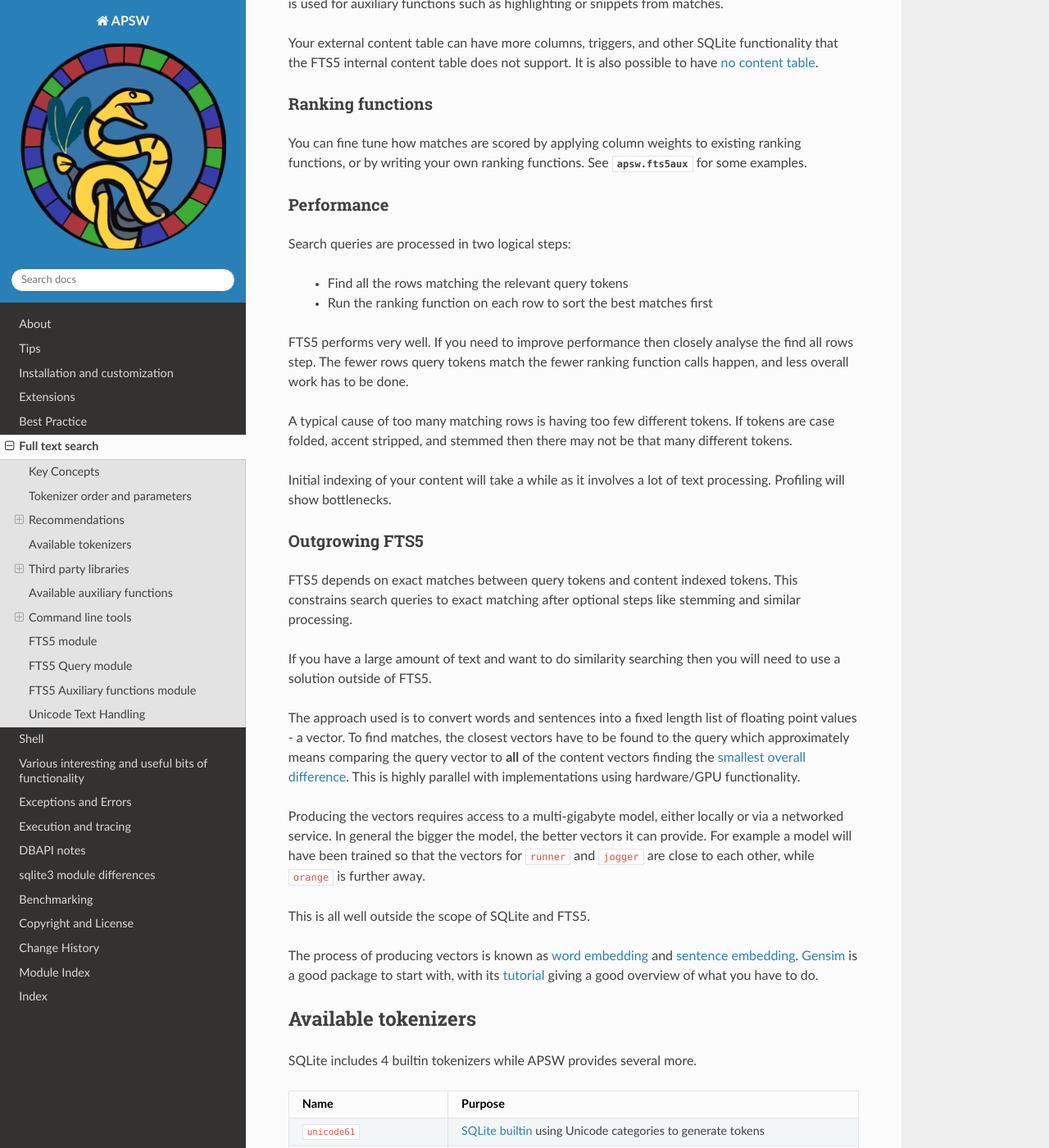
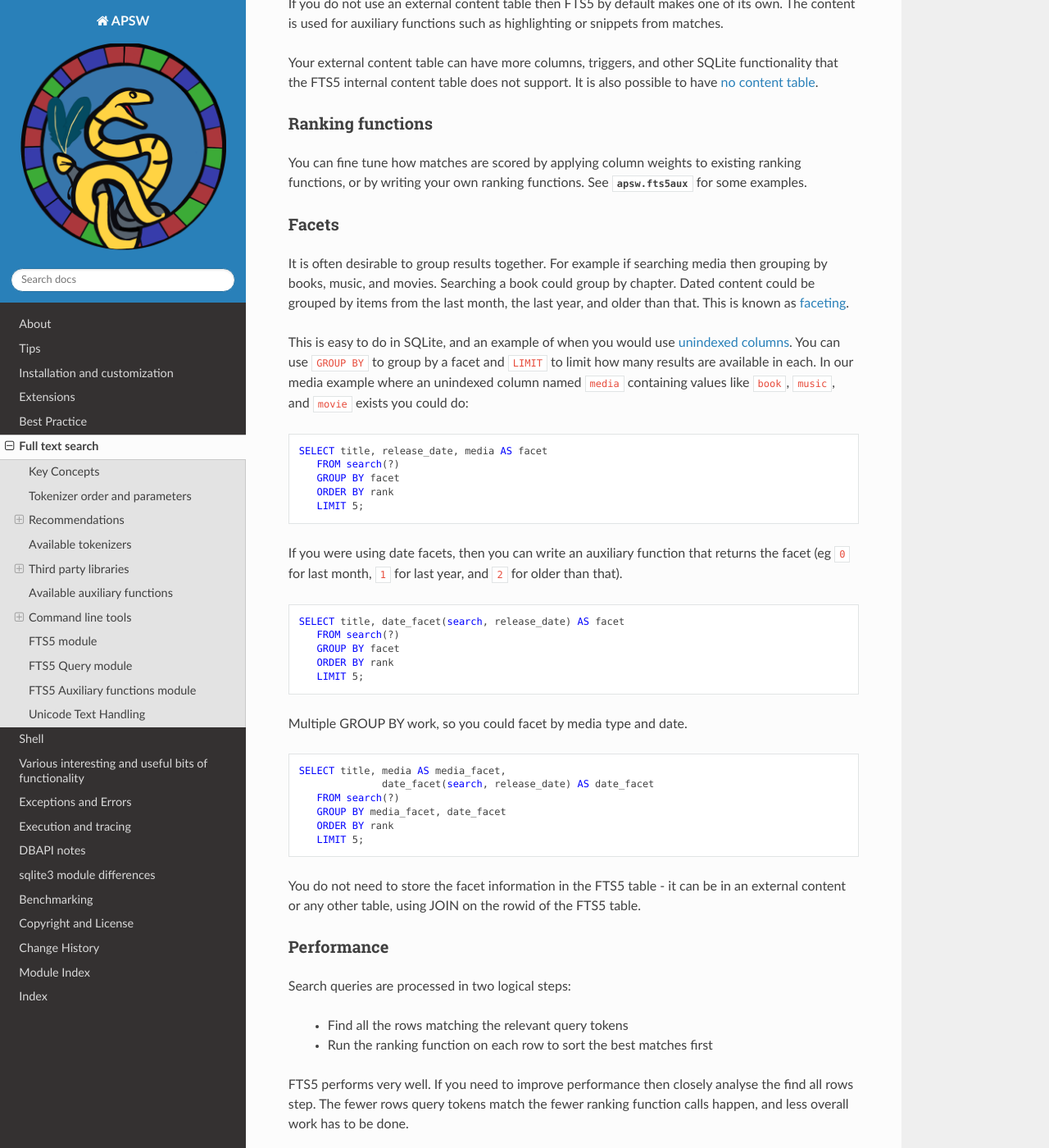
Before and after one commit to rogerbinns/apsw, a Sphinx documentation site: the page built from doc/textsearch.rst, in a window 1280 px wide and 1400 px high, scrolled down 5229 px. Shown: the whole window at 82% size. Built offline with Sphinx 7.4.7 and the Read the Docs theme 3.1.0, drawn with Linux system fonts in a browser that asks for light colours; pages that are not in the unit, such as notebooks, are missing from menus; the version number is read from the project's files by our own code.

Commit message:
Add doc about facets

```diff
--- a/doc/textsearch.rst
+++ b/doc/textsearch.rst
@@ -267,6 +267,59 @@
 You can fine tune how matches are scored by applying column weights to
 existing ranking functions, or by writing your own ranking functions.
 See :mod:`apsw.fts5aux` for some examples.
+
+Facets
+------
+
+It is often desirable to group results together.  For example if
+searching media then grouping by books, music, and movies.  Searching
+a book could group by chapter.  Dated content could be grouped by
+items from the last month, the last year, and older than that.  This
+is known as `faceting
+<https://en.wikipedia.org/wiki/Faceted_search>`__.
+
+This is easy to do in SQLite, and an example of when you would use
+`unindexed columns
+<https://www.sqlite.org/fts5.html#the_unindexed_column_option>`__.
+You can use ``GROUP BY`` to group by a facet and ``LIMIT`` to limit
+how many results are available in each.  In our media example where an
+unindexed column named ``media`` containing values like ``book``,
+``music``, and ``movie`` exists you could do:
+
+.. code-block:: sql
+
+     SELECT title, release_date, media AS facet
+        FROM search(?)
+        GROUP BY facet
+        ORDER BY rank
+        LIMIT 5;
+
+If you were using date facets, then you can write an auxiliary
+function that returns the facet (eg ``0`` for last month, ``1`` for
+last year, and ``2`` for older than that).
+
+.. code-block:: sql
+
+     SELECT title, date_facet(search, release_date) AS facet
+        FROM search(?)
+        GROUP BY facet
+        ORDER BY rank
+        LIMIT 5;
+
+Multiple GROUP BY work, so you could facet by media type and date.
+
+.. code-block:: sql
+
+     SELECT title, media AS media_facet,
+                   date_facet(search, release_date) AS date_facet
+        FROM search(?)
+        GROUP BY media_facet, date_facet
+        ORDER BY rank
+        LIMIT 5;
+
+You do not need to store the facet information in the FTS5 table - it
+can be in an external content or any other table, using JOIN on the
+rowid of the FTS5 table.
 
 Performance
 -----------
```
